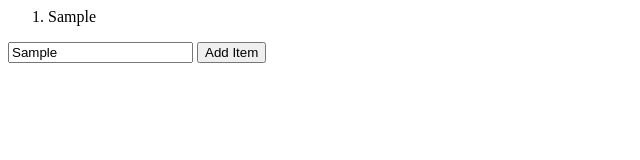
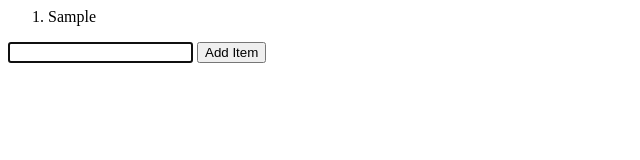
Before and after one commit to TobiasDore/gocery_list, a plain HTML site: page index.html in a window 1280 px wide. Both pictures are taken after typing "Sample" into the empty fields and a click on the button "Add Item". Shown: the whole page, without its empty margins (0-640 px from the left). Drawn offline with Linux system fonts and the light colour scheme; some icons are missing.

Commit message:
Delete input value on click

```diff
--- a/index.html
+++ b/index.html
@@ -9,7 +9,9 @@
         <script type="text/javascript">
             var addItem = function(){
                 // get item text from input
-                var inputValue = document.getElementById("new_item").value;
+
+                var input = document.getElementById("new_item")
+                var inputValue = input.value;
 
                 // create new li with item text in it
                 // Select the <ol> element by its id
@@ -24,6 +26,10 @@
                 // Append the <li> to the <ol>
                 ol.appendChild(li);
 
+                input.value = "";
+
+                input.focus()
+
 
 
                 // Create a new <li> element
@@ -34,6 +40,8 @@
 
                 // Append the <i> to the <ol>
                 li.appendChild(icon);
+
+
             }
 
             //get rid of the element of the list
```
